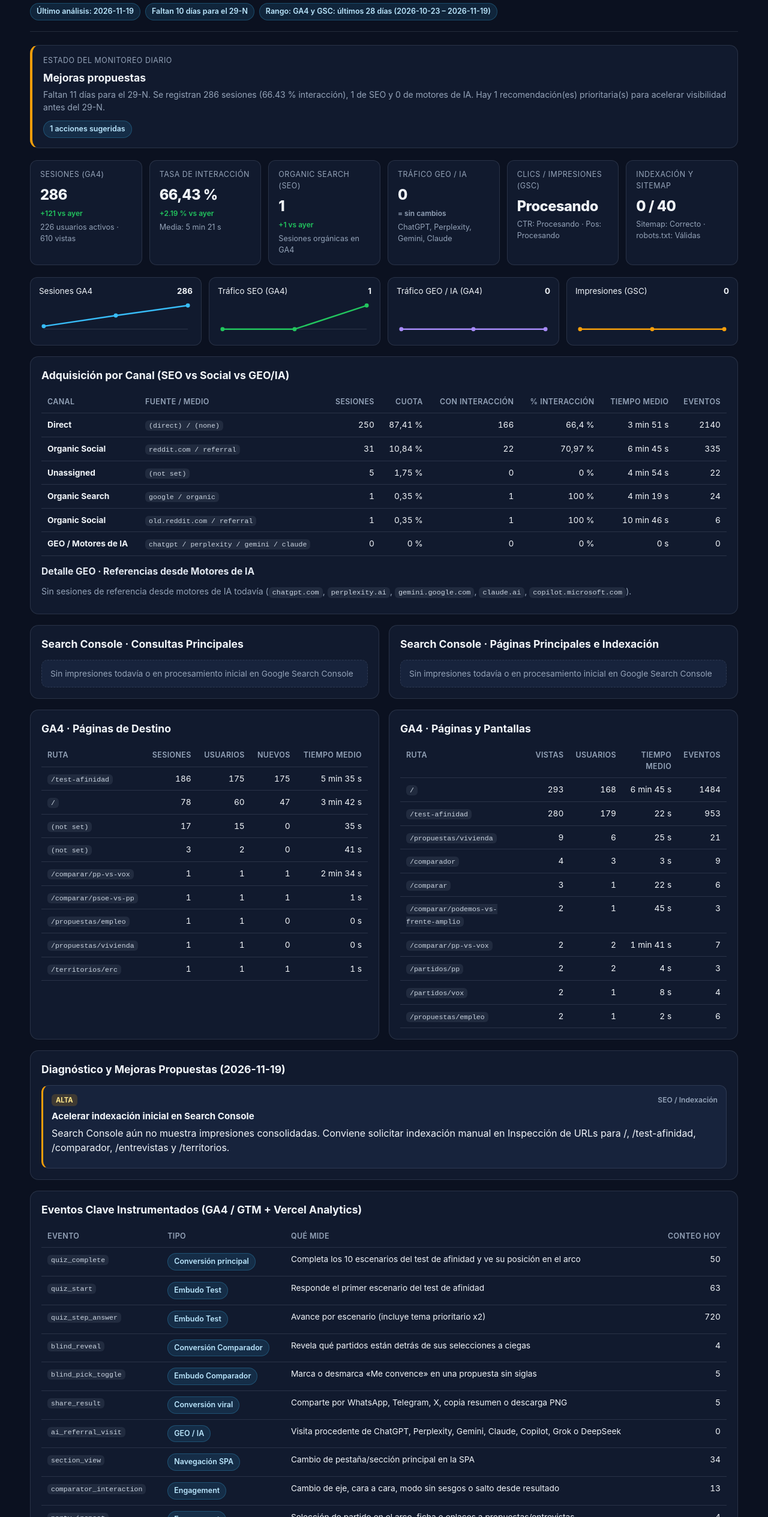
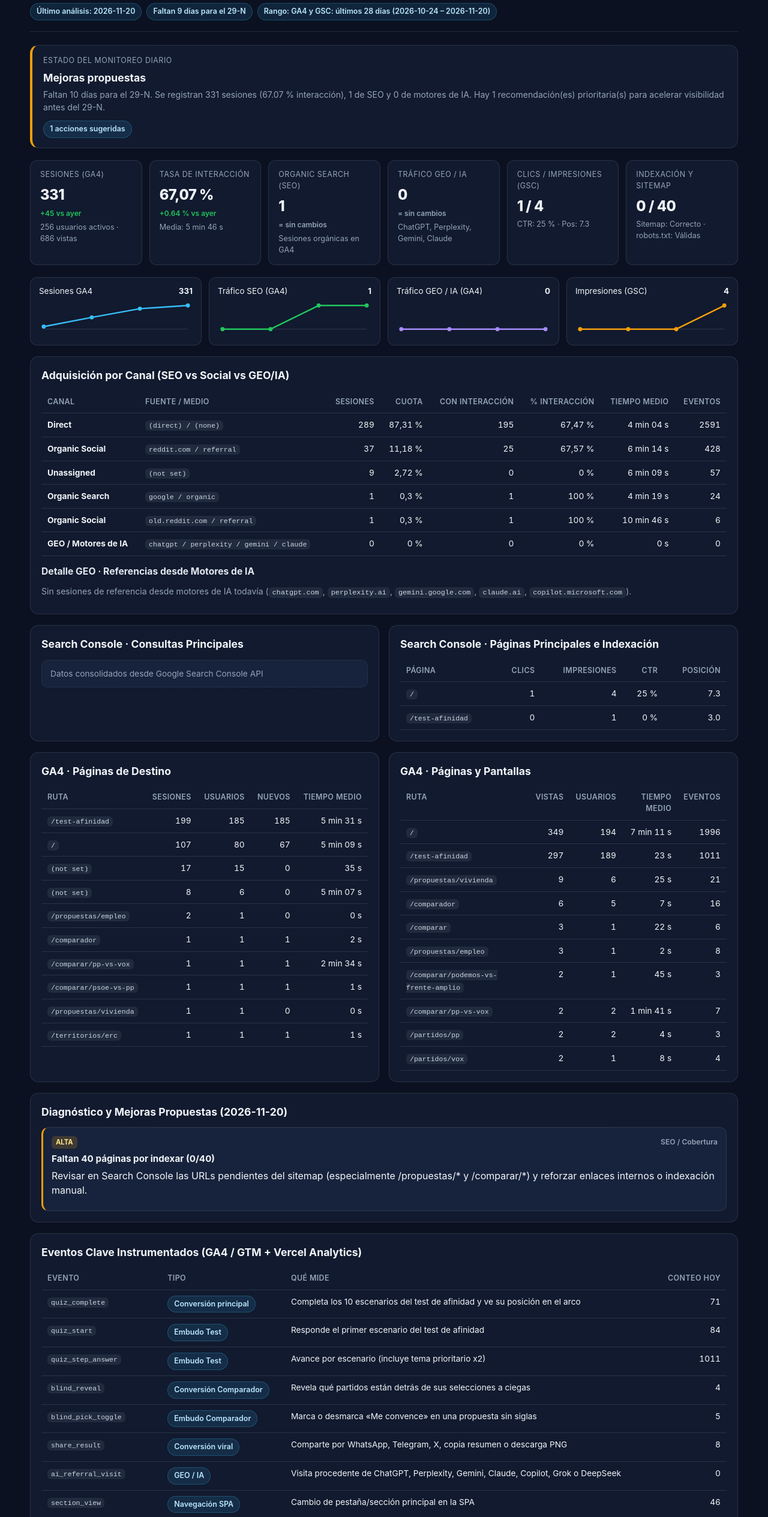
Before and after one commit to sebascoler/politifacil-29n, a website: page reports/seo-geo-dashboard.html in a window 1280 px wide. Shown: the part 99-2628 px from the top of the page at 60% size. Drawn offline with Linux system fonts and the light colour scheme.

Commit message:
chore(reports): actualizar reporte diario SEO & GEO [vercel skip]

```diff
--- a/reports/seo-geo-dashboard.html
+++ b/reports/seo-geo-dashboard.html
@@ -223,13 +223,13 @@
         <h1>Dashboard SEO &amp; GEO — PolitiFácil 29-N</h1>
         <p class="muted">https://politifacil-29n.vercel.app/ · GA4 Propiedad <code>564800083</code> · GTM <code>GTM-N2V3Q8RQ</code></p>
         <div class="meta-pills">
-          <span class="pill">Último análisis: 2026-11-19</span>
-          <span class="pill">Faltan 10 días para el 29-N</span>
-          <span class="pill">Rango: GA4 y GSC: últimos 28 días (2026-10-23 – 2026-11-19)</span>
+          <span class="pill">Último análisis: 2026-11-20</span>
+          <span class="pill">Faltan 9 días para el 29-N</span>
+          <span class="pill">Rango: GA4 y GSC: últimos 28 días (2026-10-24 – 2026-11-20)</span>
         </div>
       </div>
       <div class="muted" style="text-align:right;">
-        <div>Actualizado: 2026-11-19T11:06:36</div>
+        <div>Actualizado: 2026-11-20T09:58:13</div>
         <div>Seguimiento diario automático: 08:00 Europe/Madrid</div>
       </div>
     </header>
@@ -238,7 +238,7 @@
       <div>
         <div class="kpi-label">Estado del monitoreo diario</div>
         <h2 style="margin:0 0 4px;">Mejoras propuestas</h2>
-        <p class="muted" style="margin:0;">Faltan 11 días para el 29-N. Se registran 286 sesiones (66.43 % interacción), 1 de SEO y 0 de motores de IA. Hay 1 recomendación(es) prioritaria(s) para acelerar visibilidad antes del 29-N.</p>
+        <p class="muted" style="margin:0;">Faltan 10 días para el 29-N. Se registran 331 sesiones (67.07 % interacción), 1 de SEO y 0 de motores de IA. Hay 1 recomendación(es) prioritaria(s) para acelerar visibilidad antes del 29-N.</p>
       </div>
       <span class="pill">1 acciones sugeridas</span>
     </section>
@@ -246,20 +246,20 @@
     <section class="kpi-grid" aria-label="KPIs principales">
       <div class="kpi-card">
         <div class="kpi-label">Sesiones (GA4)</div>
-        <div class="kpi-value">286</div>
-        <span class="delta delta-up">+121 vs ayer</span>
-        <div class="kpi-sub">226 usuarios activos · 610 vistas</div>
+        <div class="kpi-value">331</div>
+        <span class="delta delta-up">+45 vs ayer</span>
+        <div class="kpi-sub">256 usuarios activos · 686 vistas</div>
       </div>
       <div class="kpi-card">
         <div class="kpi-label">Tasa de interacción</div>
-        <div class="kpi-value">66,43 %</div>
-        <span class="delta delta-up">+2.19 % vs ayer</span>
-        <div class="kpi-sub">Media: 5 min 21 s</div>
+        <div class="kpi-value">67,07 %</div>
+        <span class="delta delta-up">+0.64 % vs ayer</span>
+        <div class="kpi-sub">Media: 5 min 46 s</div>
       </div>
       <div class="kpi-card">
         <div class="kpi-label">Organic Search (SEO)</div>
         <div class="kpi-value">1</div>
-        <span class="delta delta-up">+1 vs ayer</span>
+        <span class="delta delta-flat">= sin cambios</span>
         <div class="kpi-sub">Sesiones orgánicas en GA4</div>
       </div>
       <div class="kpi-card">
@@ -270,8 +270,8 @@
       </div>
       <div class="kpi-card">
         <div class="kpi-label">Clics / Impresiones (GSC)</div>
-        <div class="kpi-value">Procesando</div>
-        <div class="kpi-sub">CTR: Procesando · Pos: Procesando</div>
+        <div class="kpi-value">1 / 4</div>
+        <div class="kpi-sub">CTR: 25 % · Pos: 7.3</div>
       </div>
       <div class="kpi-card">
         <div class="kpi-label">Indexación y Sitemap</div>
@@ -285,12 +285,12 @@
     <div class="spark-card">
       <div class="spark-head">
         <span>Sesiones GA4</span>
-        <strong>286</strong>
+        <strong>331</strong>
       </div>
       <svg viewBox="0 0 260 56" width="100%" height="56" role="img" aria-label="Tendencia de Sesiones GA4">
         <line x1="8" y1="48" x2="252" y2="48" stroke="rgba(148,163,184,0.22)" stroke-width="1" />
-        <polyline fill="none" stroke="#38bdf8" stroke-width="2.5" stroke-linecap="round" stroke-linejoin="round" points="8.0,43.1 130.0,24.9 252.0,8.0" />
-        <circle cx="8.0" cy="43.1" r="3.5" fill="#38bdf8"><title>35</title></circle><circle cx="130.0" cy="24.9" r="3.5" fill="#38bdf8"><title>165</title></circle><circle cx="252.0" cy="8.0" r="3.5" fill="#38bdf8"><title>286</title></circle>
+        <polyline fill="none" stroke="#38bdf8" stroke-width="2.5" stroke-linecap="round" stroke-linejoin="round" points="8.0,43.8 89.3,28.1 170.7,13.4 252.0,8.0" />
+        <circle cx="8.0" cy="43.8" r="3.5" fill="#38bdf8"><title>35</title></circle><circle cx="89.3" cy="28.1" r="3.5" fill="#38bdf8"><title>165</title></circle><circle cx="170.7" cy="13.4" r="3.5" fill="#38bdf8"><title>286</title></circle><circle cx="252.0" cy="8.0" r="3.5" fill="#38bdf8"><title>331</title></circle>
       </svg>
     </div>
 
@@ -302,8 +302,8 @@
       </div>
       <svg viewBox="0 0 260 56" width="100%" height="56" role="img" aria-label="Tendencia de Tráfico SEO (GA4)">
         <line x1="8" y1="48" x2="252" y2="48" stroke="rgba(148,163,184,0.22)" stroke-width="1" />
-        <polyline fill="none" stroke="#22c55e" stroke-width="2.5" stroke-linecap="round" stroke-linejoin="round" points="8.0,48.0 130.0,48.0 252.0,8.0" />
-        <circle cx="8.0" cy="48.0" r="3.5" fill="#22c55e"><title>0</title></circle><circle cx="130.0" cy="48.0" r="3.5" fill="#22c55e"><title>0</title></circle><circle cx="252.0" cy="8.0" r="3.5" fill="#22c55e"><title>1</title></circle>
+        <polyline fill="none" stroke="#22c55e" stroke-width="2.5" stroke-linecap="round" stroke-linejoin="round" points="8.0,48.0 89.3,48.0 170.7,8.0 252.0,8.0" />
+        <circle cx="8.0" cy="48.0" r="3.5" fill="#22c55e"><title>0</title></circle><circle cx="89.3" cy="48.0" r="3.5" fill="#22c55e"><title>0</title></circle><circle cx="170.7" cy="8.0" r="3.5" fill="#22c55e"><title>1</title></circle><circle cx="252.0" cy="8.0" r="3.5" fill="#22c55e"><title>1</title></circle>
       </svg>
     </div>
 
@@ -315,8 +315,8 @@
       </div>
       <svg viewBox="0 0 260 56" width="100%" height="56" role="img" aria-label="Tendencia de Tráfico GEO / IA (GA4)">
         <line x1="8" y1="48" x2="252" y2="48" stroke="rgba(148,163,184,0.22)" stroke-width="1" />
-        <polyline fill="none" stroke="#a78bfa" stroke-width="2.5" stroke-linecap="round" stroke-linejoin="round" points="8.0,48.0 130.0,48.0 252.0,48.0" />
-        <circle cx="8.0" cy="48.0" r="3.5" fill="#a78bfa"><title>0</title></circle><circle cx="130.0" cy="48.0" r="3.5" fill="#a78bfa"><title>0</title></circle><circle cx="252.0" cy="48.0" r="3.5" fill="#a78bfa"><title>0</title></circle>
+        <polyline fill="none" stroke="#a78bfa" stroke-width="2.5" stroke-linecap="round" stroke-linejoin="round" points="8.0,48.0 89.3,48.0 170.7,48.0 252.0,48.0" />
+        <circle cx="8.0" cy="48.0" r="3.5" fill="#a78bfa"><title>0</title></circle><circle cx="89.3" cy="48.0" r="3.5" fill="#a78bfa"><title>0</title></circle><circle cx="170.7" cy="48.0" r="3.5" fill="#a78bfa"><title>0</title></circle><circle cx="252.0" cy="48.0" r="3.5" fill="#a78bfa"><title>0</title></circle>
       </svg>
     </div>
 
@@ -324,12 +324,12 @@
     <div class="spark-card">
       <div class="spark-head">
         <span>Impresiones (GSC)</span>
-        <strong>0</strong>
+        <strong>4</strong>
       </div>
       <svg viewBox="0 0 260 56" width="100%" height="56" role="img" aria-label="Tendencia de Impresiones (GSC)">
         <line x1="8" y1="48" x2="252" y2="48" stroke="rgba(148,163,184,0.22)" stroke-width="1" />
-        <polyline fill="none" stroke="#f59e0b" stroke-width="2.5" stroke-linecap="round" stroke-linejoin="round" points="8.0,48.0 130.0,48.0 252.0,48.0" />
-        <circle cx="8.0" cy="48.0" r="3.5" fill="#f59e0b"><title>0</title></circle><circle cx="130.0" cy="48.0" r="3.5" fill="#f59e0b"><title>0</title></circle><circle cx="252.0" cy="48.0" r="3.5" fill="#f59e0b"><title>0</title></circle>
+        <polyline fill="none" stroke="#f59e0b" stroke-width="2.5" stroke-linecap="round" stroke-linejoin="round" points="8.0,48.0 89.3,48.0 170.7,48.0 252.0,8.0" />
+        <circle cx="8.0" cy="48.0" r="3.5" fill="#f59e0b"><title>0</title></circle><circle cx="89.3" cy="48.0" r="3.5" fill="#f59e0b"><title>0</title></circle><circle cx="170.7" cy="48.0" r="3.5" fill="#f59e0b"><title>0</title></circle><circle cx="252.0" cy="8.0" r="3.5" fill="#f59e0b"><title>4</title></circle>
       </svg>
     </div>
 
@@ -355,38 +355,38 @@
       <tr>
         <td><strong>Direct</strong></td>
         <td><code>(direct) / (none)</code></td>
-        <td class="num">250</td>
-        <td class="num">87,41 %</td>
-        <td class="num">166</td>
-        <td class="num">66,4 %</td>
-        <td class="num">3 min 51 s</td>
-        <td class="num">2140</td>
+        <td class="num">289</td>
+        <td class="num">87,31 %</td>
+        <td class="num">195</td>
+        <td class="num">67,47 %</td>
+        <td class="num">4 min 04 s</td>
+        <td class="num">2591</td>
       </tr>
       <tr>
         <td><strong>Organic Social</strong></td>
         <td><code>reddit.com / referral</code></td>
-        <td class="num">31</td>
-        <td class="num">10,84 %</td>
-        <td class="num">22</td>
-        <td class="num">70,97 %</td>
-        <td class="num">6 min 45 s</td>
-        <td class="num">335</td>
+        <td class="num">37</td>
+        <td class="num">11,18 %</td>
+        <td class="num">25</td>
+        <td class="num">67,57 %</td>
+        <td class="num">6 min 14 s</td>
+        <td class="num">428</td>
       </tr>
       <tr>
         <td><strong>Unassigned</strong></td>
         <td><code>(not set)</code></td>
-        <td class="num">5</td>
-        <td class="num">1,75 %</td>
+        <td class="num">9</td>
+        <td class="num">2,72 %</td>
         <td class="num">0</td>
         <td class="num">0 %</td>
-        <td class="num">4 min 54 s</td>
-        <td class="num">22</td>
+        <td class="num">6 min 09 s</td>
+        <td class="num">57</td>
       </tr>
       <tr>
         <td><strong>Organic Search</strong></td>
         <td><code>google / organic</code></td>
         <td class="num">1</td>
-        <td class="num">0,35 %</td>
+        <td class="num">0,3 %</td>
         <td class="num">1</td>
         <td class="num">100 %</td>
         <td class="num">4 min 19 s</td>
@@ -396,7 +396,7 @@
         <td><strong>Organic Social</strong></td>
         <td><code>old.reddit.com / referral</code></td>
         <td class="num">1</td>
-        <td class="num">0,35 %</td>
+        <td class="num">0,3 %</td>
         <td class="num">1</td>
         <td class="num">100 %</td>
         <td class="num">10 min 46 s</td>
@@ -423,11 +423,16 @@
     <div class="grid-2">
       <section class="card" style="margin-bottom:0;">
         <h2>Search Console · Consultas Principales</h2>
-        <div class="table-wrap"><div class="notice">Sin impresiones todavía o en procesamiento inicial en Google Search Console</div></div>
+        <div class="table-wrap"><div class="notice">Datos consolidados desde Google Search Console API</div></div>
       </section>
       <section class="card" style="margin-bottom:0;">
         <h2>Search Console · Páginas Principales e Indexación</h2>
-        <div class="table-wrap"><div class="notice">Sin impresiones todavía o en procesamiento inicial en Google Search Console</div></div>
+        <div class="table-wrap"><table>
+          <thead><tr><th>Página</th><th class="num">Clics</th><th class="num">Impresiones</th><th class="num">CTR</th><th class="num">Posición</th></tr></thead>
+          <tbody>
+            <tr><td><code>/</code></td><td class="num">1</td><td class="num">4</td><td class="num">25 %</td><td class="num">7.3</td></tr><tr><td><code>/test-afinidad</code></td><td class="num">0</td><td class="num">1</td><td class="num">0 %</td><td class="num">3.0</td></tr>
+          </tbody>
+        </table></div>
 
       </section>
     </div>
@@ -441,17 +446,17 @@
             <tbody>
       <tr>
         <td><code>/test-afinidad</code></td>
-        <td class="num">186</td>
-        <td class="num">175</td>
-        <td class="num">175</td>
-        <td class="num">5 min 35 s</td>
+        <td class="num">199</td>
+        <td class="num">185</td>
+        <td class="num">185</td>
+        <td class="num">5 min 31 s</td>
       </tr>
       <tr>
         <td><code>/</code></td>
-        <td class="num">78</td>
-        <td class="num">60</td>
-        <td class="num">47</td>
-        <td class="num">3 min 42 s</td>
+        <td class="num">107</td>
+        <td class="num">80</td>
+        <td class="num">67</td>
+        <td class="num">5 min 09 s</td>
       </tr>
       <tr>
         <td><code>(not set)</code></td>
@@ -462,10 +467,24 @@
       </tr>
       <tr>
         <td><code>(not set)</code></td>
-        <td class="num">3</td>
+        <td class="num">8</td>
+        <td class="num">6</td>
+        <td class="num">0</td>
+        <td class="num">5 min 07 s</td>
+      </tr>
+      <tr>
+        <td><code>/propuestas/empleo</code></td>
         <td class="num">2</td>
+        <td class="num">1</td>
         <td class="num">0</td>
-        <td class="num">41 s</td>
+        <td class="num">0 s</td>
+      </tr>
+      <tr>
+        <td><code>/comparador</code></td>
+        <td class="num">1</td>
+        <td class="num">1</td>
+        <td class="num">1</td>
+        <td class="num">2 s</td>
       </tr>
       <tr>
         <td><code>/comparar/pp-vs-vox</code></td>
@@ -480,13 +499,6 @@
         <td class="num">1</td>
         <td class="num">1</td>
         <td class="num">1 s</td>
-      </tr>
-      <tr>
-        <td><code>/propuestas/empleo</code></td>
-        <td class="num">1</td>
-        <td class="num">1</td>
-        <td class="num">0</td>
-        <td class="num">0 s</td>
       </tr>
       <tr>
         <td><code>/propuestas/vivienda</code></td>
@@ -513,17 +525,17 @@
             <tbody>
       <tr>
         <td><code>/</code></td>
-        <td class="num">293</td>
-        <td class="num">168</td>
-        <td class="num">6 min 45 s</td>
-        <td class="num">1484</td>
+        <td class="num">349</td>
+        <td class="num">194</td>
+        <td class="num">7 min 11 s</td>
+        <td class="num">1996</td>
       </tr>
       <tr>
         <td><code>/test-afinidad</code></td>
-        <td class="num">280</td>
-        <td class="num">179</td>
-        <td class="num">22 s</td>
-        <td class="num">953</td>
+        <td class="num">297</td>
+        <td class="num">189</td>
+        <td class="num">23 s</td>
+        <td class="num">1011</td>
       </tr>
       <tr>
         <td><code>/propuestas/vivienda</code></td>
@@ -534,10 +546,10 @@
       </tr>
       <tr>
         <td><code>/comparador</code></td>
-        <td class="num">4</td>
-        <td class="num">3</td>
-        <td class="num">3 s</td>
-        <td class="num">9</td>
+        <td class="num">6</td>
+        <td class="num">5</td>
+        <td class="num">7 s</td>
+        <td class="num">16</td>
       </tr>
       <tr>
         <td><code>/comparar</code></td>
@@ -545,6 +557,13 @@
         <td class="num">1</td>
         <td class="num">22 s</td>
         <td class="num">6</td>
+      </tr>
+      <tr>
+        <td><code>/propuestas/empleo</code></td>
+        <td class="num">3</td>
+        <td class="num">1</td>
+        <td class="num">2 s</td>
+        <td class="num">8</td>
       </tr>
       <tr>
         <td><code>/comparar/podemos-vs-frente-amplio</code></td>
@@ -573,13 +592,6 @@
         <td class="num">1</td>
         <td class="num">8 s</td>
         <td class="num">4</td>
-      </tr>
-      <tr>
-        <td><code>/propuestas/empleo</code></td>
-        <td class="num">2</td>
-        <td class="num">1</td>
-        <td class="num">2 s</td>
-        <td class="num">6</td>
       </tr></tbody>
           </table>
         </div>
@@ -587,15 +599,15 @@
     </div>
 
     <section class="card" style="margin-top:18px;">
-      <h2>Diagnóstico y Mejoras Propuestas (2026-11-19)</h2>
+      <h2>Diagnóstico y Mejoras Propuestas (2026-11-20)</h2>
       <div class="rec-grid">
           <div class="rec-item rec-alta">
             <div class="rec-top">
               <span class="badge badge-alta">ALTA</span>
-              <span class="rec-area">SEO / Indexación</span>
+              <span class="rec-area">SEO / Cobertura</span>
             </div>
-            <h4>Acelerar indexación inicial en Search Console</h4>
-            <p>Search Console aún no muestra impresiones consolidadas. Conviene solicitar indexación manual en Inspección de URLs para /, /test-afinidad, /comparador, /entrevistas y /territorios.</p>
+            <h4>Faltan 40 páginas por indexar (0/40)</h4>
+            <p>Revisar en Search Console las URLs pendientes del sitemap (especialmente /propuestas/* y /comparar/*) y reforzar enlaces internos o indexación manual.</p>
           </div></div>
     </section>
 
@@ -609,19 +621,19 @@
           <td><code>quiz_complete</code></td>
           <td><span class="pill">Conversión principal</span></td>
           <td>Completa los 10 escenarios del test de afinidad y ve su posición en el arco</td>
-          <td class="num">50</td>
+          <td class="num">71</td>
         </tr>
         <tr>
           <td><code>quiz_start</code></td>
           <td><span class="pill">Embudo Test</span></td>
           <td>Responde el primer escenario del test de afinidad</td>
-          <td class="num">63</td>
+          <td class="num">84</td>
         </tr>
         <tr>
           <td><code>quiz_step_answer</code></td>
           <td><span class="pill">Embudo Test</span></td>
           <td>Avance por escenario (incluye tema prioritario x2)</td>
-          <td class="num">720</td>
+          <td class="num">1011</td>
         </tr>
         <tr>
           <td><code>blind_reveal</code></td>
@@ -639,7 +651,7 @@
           <td><code>share_result</code></td>
           <td><span class="pill">Conversión viral</span></td>
           <td>Comparte por WhatsApp, Telegram, X, copia resumen o descarga PNG</td>
-          <td class="num">5</td>
+          <td class="num">8</td>
         </tr>
         <tr>
           <td><code>ai_referral_visit</code></td>
@@ -651,19 +663,19 @@
           <td><code>section_view</code></td>
           <td><span class="pill">Navegación SPA</span></td>
           <td>Cambio de pestaña/sección principal en la SPA</td>
-          <td class="num">34</td>
+          <td class="num">46</td>
         </tr>
         <tr>
           <td><code>comparator_interaction</code></td>
           <td><span class="pill">Engagement</span></td>
           <td>Cambio de eje, cara a cara, modo sin sesgos o salto desde resultado</td>
-          <td class="num">13</td>
+          <td class="num">26</td>
         </tr>
         <tr>
           <td><code>party_inspect</code></td>
           <td><span class="pill">Engagement</span></td>
           <td>Selección de partido en el arco, ficha o enlaces a propuestas/entrevistas</td>
-          <td class="num">4</td>
+          <td class="num">15</td>
         </tr>
         <tr>
           <td><code>interview_filter</code></td>
@@ -675,7 +687,7 @@
           <td><code>static_cta_click</code></td>
           <td><span class="pill">SEO Landing -&gt; App</span></td>
           <td>Clic en CTA desde las 39 páginas estáticas SEO hacia el test o comparador</td>
-          <td class="num">63</td>
+          <td class="num">74</td>
         </tr>
         <tr>
           <td><code>official_source_click</code></td>
@@ -705,6 +717,17 @@
             </tr>
           </thead>
           <tbody>
+      <tr>
+        <td><strong>2026-11-20</strong></td>
+        <td class="num">331</td>
+        <td class="num">67,07 %</td>
+        <td class="num">1</td>
+        <td class="num">0</td>
+        <td class="num">1</td>
+        <td class="num">4</td>
+        <td class="num">0 / 40</td>
+        <td><span class="pill">Mejoras propuestas</span></td>
+      </tr>
       <tr>
         <td><strong>2026-11-19</strong></td>
         <td class="num">286</td>
```
Also changed, not shown: reports/seo-geo-history.json (+291 -0 lines).
